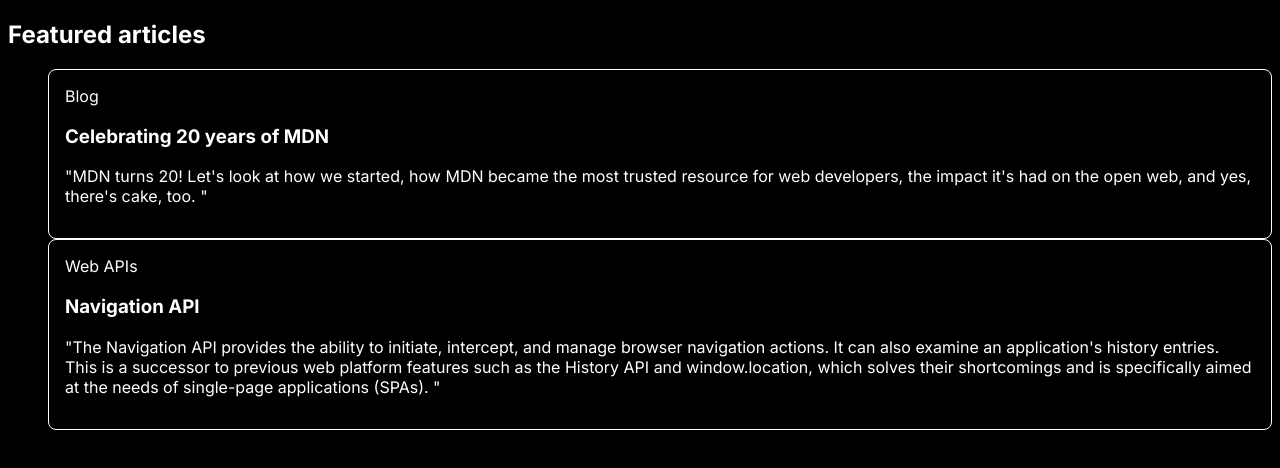
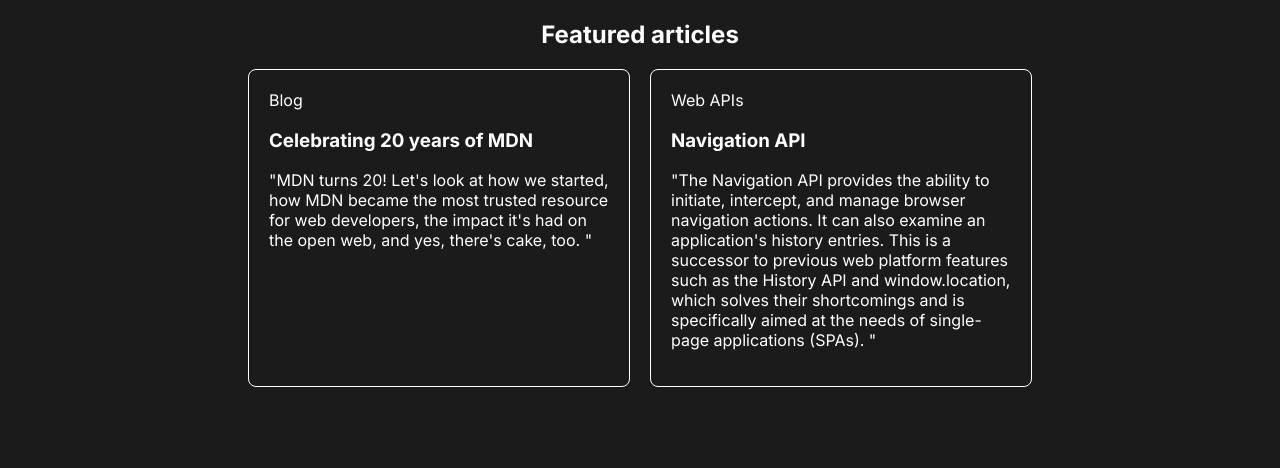
Before and after one commit to joeltrapani2-png/Tarea-7-facil, a plain HTML site: page index.html in a window 1280 px wide. Drawn offline with Linux system fonts and the light colour scheme.

Commit message:
agruegue muchas cosas

```diff
--- a/index.html
+++ b/index.html
@@ -9,35 +9,29 @@
 <body id="fondo-pagina">
 
 
-<div class="homepage-body">
+
     <section>
      <h2>Featured articles</h2>
-        <ul class="featured-articles">
-            <li><article class="featured-articles-article">
-                <a class="featured-articles__tag" href="/en-US/blog/">Blog</a>
-                <h3 class="featured-articles-tittle"><a href="/en-US/blog/mdn-turns-20/">Celebrating 20 years of MDN</a></h3>
-                <p class="featured-articles-summary">"MDN turns 20! Let's look at how we started, how MDN became
+     <div class="caja1">
+            <div class="tarjeta">
+                <a href="/en-US/blog/">Blog</a>
+                <h3><a href="">Celebrating 20 years of MDN</a></h3>
+                <p>"MDN turns 20! Let's look at how we started, how MDN became
                     the most trusted resource for web developers, the impact it's
                     had on the open web, and yes, there's cake, too. "</p>
-            </article></li>
+            </div>
 
-            <li><article class="featured-articles-article">
-                <a class="featured-articles__tag" href="/en-US/docs/Web/API">Web APIs</a>
-                <h3 class="featured-articles-tittle"><a href="/en-US/docs/Web/API/Navigation_API">Navigation API</a></h3>
-                <p class="featured-articles-summary">"The Navigation API provides the ability to initiate, intercept, and
+            <div class="tarjeta">
+                <a href="/en-US/docs/Web/API">Web APIs</a>
+                <h3><a href="/en-US/docs/Web/API/Navigation_API">Navigation API</a></h3>
+                <p>"The Navigation API provides the ability to initiate, intercept, and
                     manage browser navigation actions. It can also examine an application's
                     history entries. This is a successor to previous web platform features
                     such as the History API and window.location, which solves their shortcomings
                     and is specifically aimed at the needs of single-page applications (SPAs). "</p>
-            </article></li>
-
+            </div>
+    </div>
 </section>
-</div>
-
-
-
-
-
 
 
 
--- a/style.css
+++ b/style.css
@@ -3,17 +3,25 @@
 *{font-family: "Inter", sans-serif;}
 h2{
 color: #ffffff;
+text-align:center
+}
+.caja1{
+display:flex;
+justify-content: center;
+gap:20px;
+flex-wrap:wrap;
 }
 
 #fondo-pagina {
-    background-color: #000000;
+    background-color: #1b1b1b;
 }
-li {
+.tarjeta{
     border: 1px solid #ffffff;
     border-radius: .5rem;
     display
     flex-direction: column;
-    padding: 1rem;
+    padding:20px;
+    width:340px;
 }
 p { color: #ffffff;}
 
```
